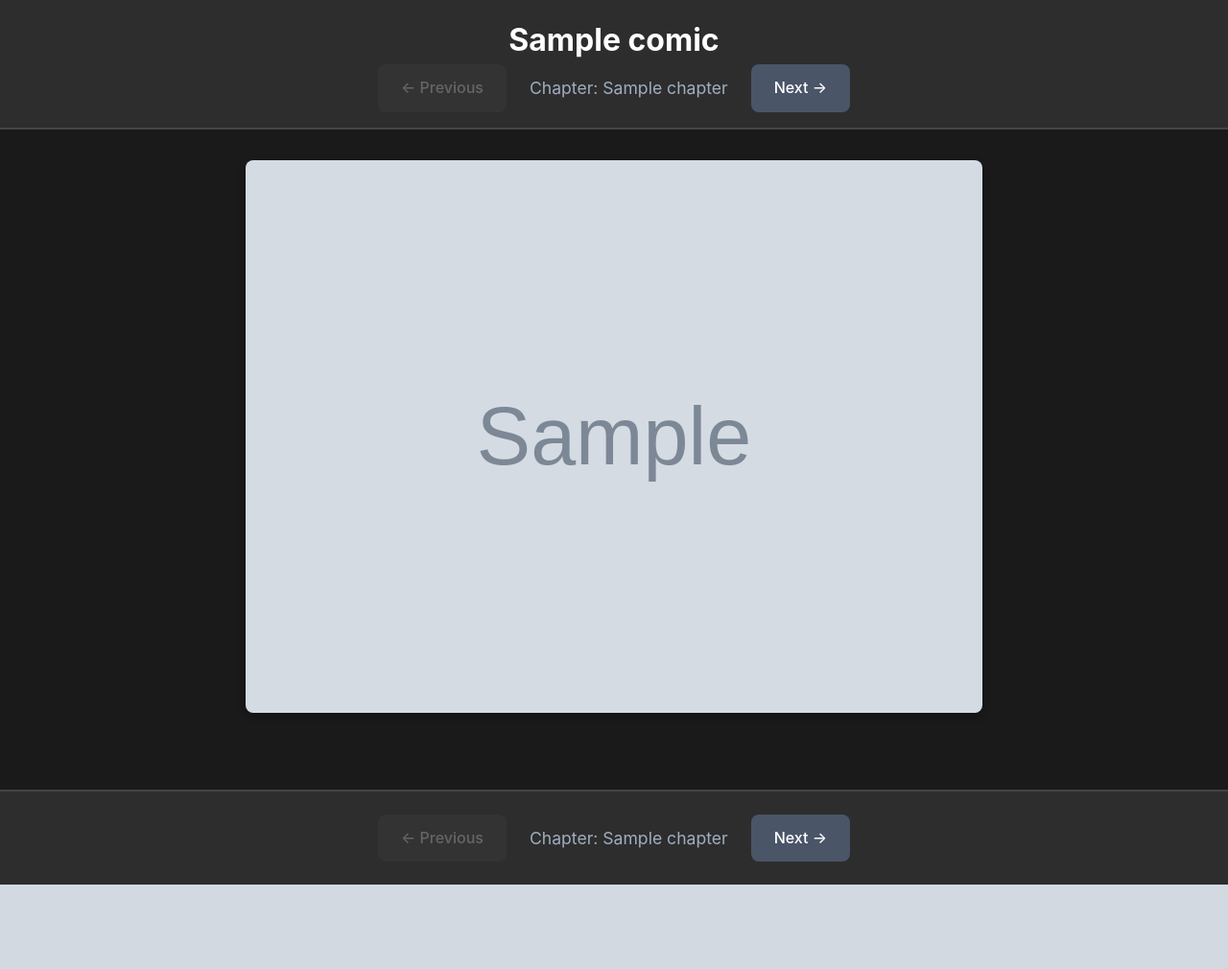
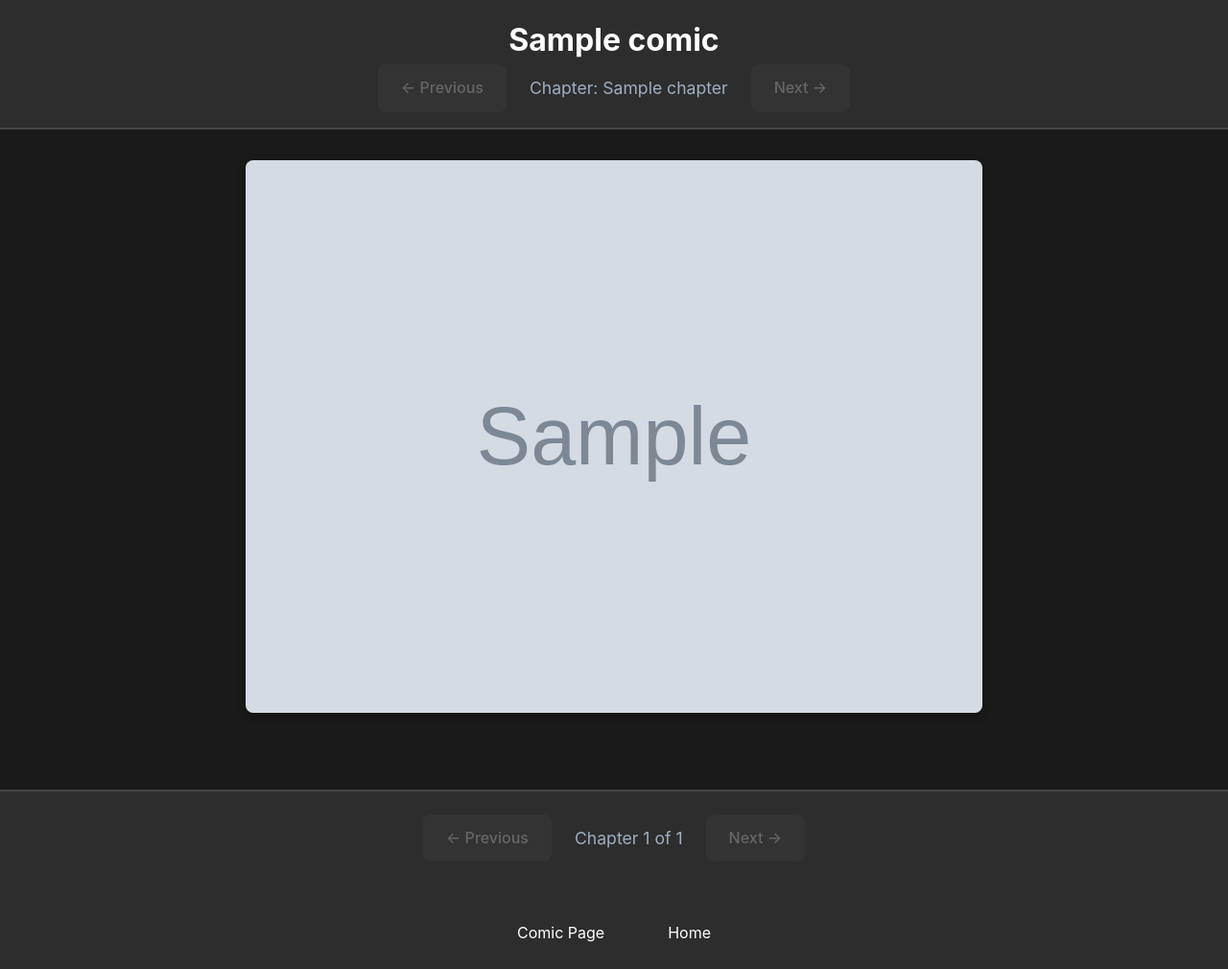
Before and after one commit to SiJibrilll/ppw1-uas, a PHP site: page /read?comic=1&chapter=1 in a window 1280 px wide. Shown: the whole page at 96% size. Before the commit the page ends 922 px from the top, so only its background shows below. Run offline with PHP 8.4, Linux system fonts and the light colour scheme; tables that the repository leaves empty or names only in its code hold one stand-in row (values such as "Sample post"); grey boxes marked "Sample" are stand-in pictures.

Commit message:
polishing

```diff
--- a/app/controllers/ComicsController.php
+++ b/app/controllers/ComicsController.php
@@ -76,7 +76,7 @@ class ComicsController extends BaseController {
 
     $dbh = new Dbh();
 
-    $chapters = $dbh->paginate('Chapters', 'DESC', 1, 1, 'comic_id', 'like', $comic_id);
+    $chapters = $dbh->paginate('Chapters', 'DESC', $chapter_id, 1, 'comic_id', '=', $comic_id);
 
     $chapter = $dbh->query('SELECT * FROM Chapters WHERE id = ?', [$chapter_id])->fetch();
     if (!$chapter) {
@@ -94,7 +94,7 @@ class ComicsController extends BaseController {
       'pages' => $pages,
       'comic_id' => $comic_id,
       'chapter_id' => $chapter_id,
-      'total_pages' => count($pages),
+      'total_pages' => $chapters['total_pages'],
       'current_page' => $chapters['current_page']
     ]);
   }
--- a/views/comic_reader-view.php
+++ b/views/comic_reader-view.php
@@ -197,7 +197,7 @@
         <nav class="chapter-nav">
             <a href="/read?comic=<?= htmlspecialchars($comic_id) ?>&chapter=<?= max(1, $current_page - 1) ?>" class="nav-link <?= $chapter['id'] <= 1 ? 'disabled' : '' ?>">← Previous</a>
             <div class="current-chapter">Chapter: <?= htmlspecialchars($chapter['title']) ?></div>
-            <a href="/read?comic=<?= htmlspecialchars($comic_id) ?>&chapter=<?= $current_page + 1 ?>" class="nav-link">Next →</a>
+            <a href="/read?comic=<?= htmlspecialchars($comic_id) ?>&chapter=<?= $current_page + 1 ?>" class="nav-link <?= $current_page == $total_pages ? 'disabled' : '' ?>">Next →</a>
         </nav>
     </header>
 
@@ -218,9 +218,14 @@
     <footer class="bottom-nav">
         <nav class="chapter-nav">
             <a href="/read?comic=<?= htmlspecialchars($comic_id) ?>&chapter=<?= max(1, $current_page - 1) ?>" class="nav-link <?= $chapter['id'] <= 1 ? 'disabled' : '' ?>">← Previous</a>
-            <div class="current-chapter">Chapter: <?= htmlspecialchars($chapter['title']) ?></div>
-            <a href="/read?comic=<?= htmlspecialchars($comic_id) ?>&chapter=<?= $current_page + 1 ?>" class="nav-link">Next →</a>
+            <div class="current-chapter">Chapter <?= $current_page ?> of <?= $total_pages ?></div>
+            <a href="/read?comic=<?= htmlspecialchars($comic_id) ?>&chapter=<?= $current_page + 1 ?>" class="nav-link <?= $current_page == $total_pages ? 'disabled' : '' ?>">Next →</a>
         </nav>
+        <!-- go back to comic detail page link -->
+        <div style="margin-top: 5%; text-align: center;">
+            <a href="/comics?id=<?= htmlspecialchars($comic_id) ?>" style="margin-right: 5%;">Comic Page</a>
+            <a href="/home?>" >Home</a>
+        </div>
     </footer>
 </body>
 </html>
```
Also changed, not shown: views/search_comics-view.php (+7 -9 lines).
